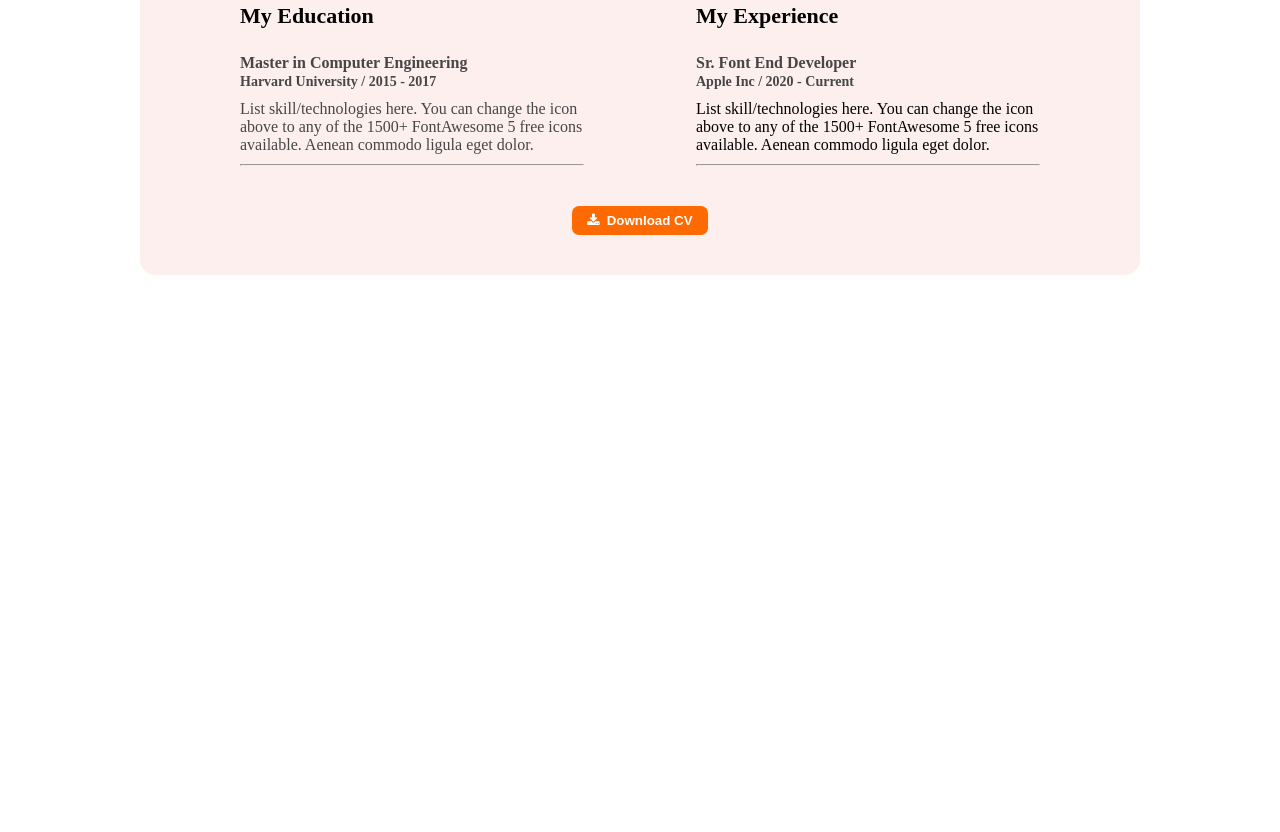
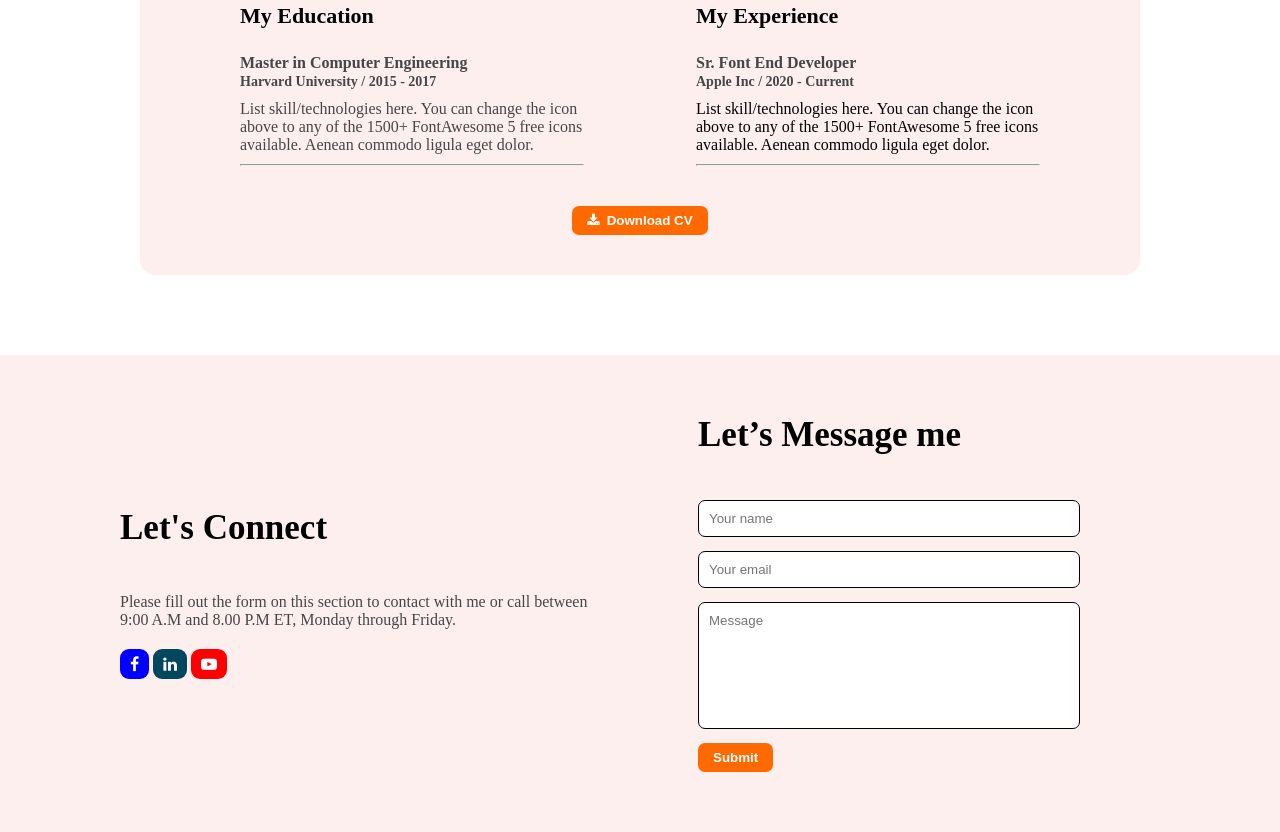
Before and after one commit to Mohammed4301/my-portfolio, a plain HTML site: page index.html in a window 1280 px wide. Shown: the part 2321-3153 px from the top of the page. Before the commit the page ends 2596 px from the top, so only its background shows below. Drawn offline with Linux system fonts and the light colour scheme.

Commit message:
footer add now

```diff
--- a/index.html
+++ b/index.html
@@ -132,5 +132,23 @@
          <button><i class="fa fa-download"></i>Download CV</button>
     </section>
    </main>
+   <footer>
+    <div class="detiles">
+        <h1>Let's Connect</h1>
+        <p class="common-color">Please fill out the form on this section to contact with me or call between <br>9:00 A.M and 8.00 P.M ET, Monday through Friday.</p>
+        <div class="icon">
+            <i class="fa fa-facebook"></i>
+            <i class="fa fa-linkedin"></i>
+            <i class="fa fa-youtube-play"></i>
+        </div>
+    </div>
+    <div class="input">
+        <h1>Let’s Message me</h1>
+        <input type="text" placeholder="Your name"><br>
+        <input type="email" placeholder="Your email"><br>
+        <input type="text" placeholder="Message" style="padding-bottom: 100px;"><br>
+        <button>Submit</button>
+    </div>
+   </footer>
 </body>
 </html>
--- a/style.css
+++ b/style.css
@@ -245,8 +245,75 @@ hr{
 .summary button:hover{
     background-color: rgba(255, 119, 0, 0.714);
 }
-
-
+footer{
+    display: flex;
+    justify-content: space-between;
+    background-color: #feefef;
+    margin-top: 80px;
+    padding: 60px 120px;
+    align-items: center;
+}
+footer h1{
+    font-size: 35px;
+    font-weight: bold;
+    margin-bottom: 45px;
+}
+footer p{
+    margin-bottom: 20px;
+}
+.fa-facebook{
+    padding: 7px 10px;
+    background-color: blue;
+    color: #ffffff;
+    border-radius: 9px;
+    transition: .5s ease-in;
+}
+.fa-facebook:hover{
+    background-color: rgba(0, 0, 255, 0.585);
+}
+.fa-linkedin{
+    padding: 7px 10px;
+    background-color: rgb(2, 71, 94);
+    color: #ffffff;
+    border-radius: 9px;
+    transition: .5s ease-in;
+}
+.fa-linkedin:hover{
+    background-color: rgba(2, 71, 94, 0.579);
+}
+.fa-youtube-play{
+    padding: 7px 10px;
+    background-color: rgb(255, 0, 0);
+    color: #ffffff;
+    border-radius: 9px;
+    transition: .5s ease-in;
+}
+.fa-youtube-play:hover{
+    background-color: rgba(255, 0, 0, 0.46);
+}
+.input{
+    margin-right: 80px;
+}
+.input input{
+    padding: 10px;
+    width: 360px;
+    margin-bottom: 14px;
+    outline: none;
+    border-radius: 7px;
+    border: 1px solid;
+}
+.input button{
+    padding: 7px 15px;
+    border: none;
+    background-color: rgb(255, 106, 0);
+    color: #fefefe;
+    font-weight: bold;
+    border-radius: 7px;
+    transition: .7s ease-in-out;
+}
+.input button:hover{
+    background-color: rgba(255, 119, 0, 0.714);
+}
 
 
 @media (max-width:1099px) {
```
